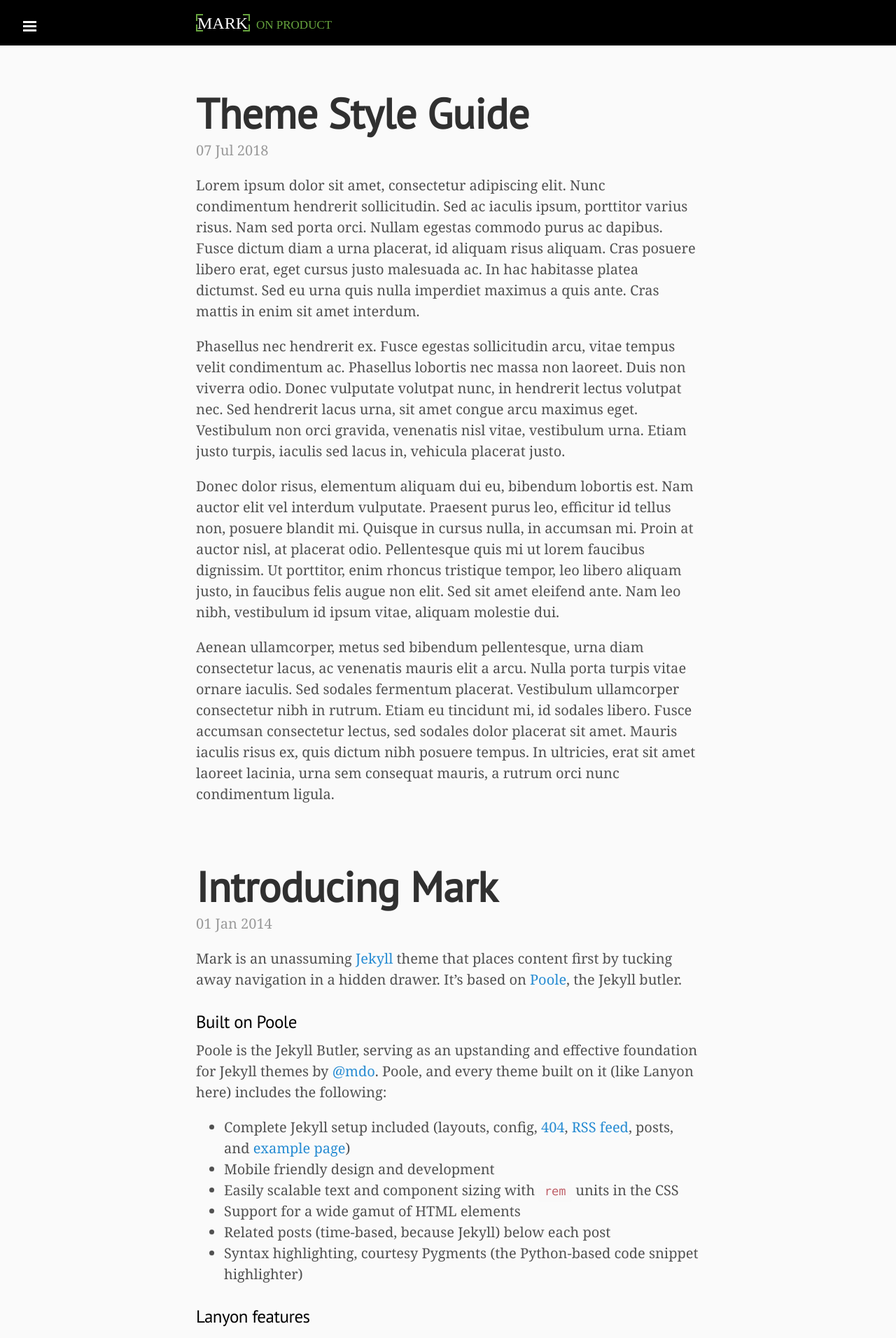
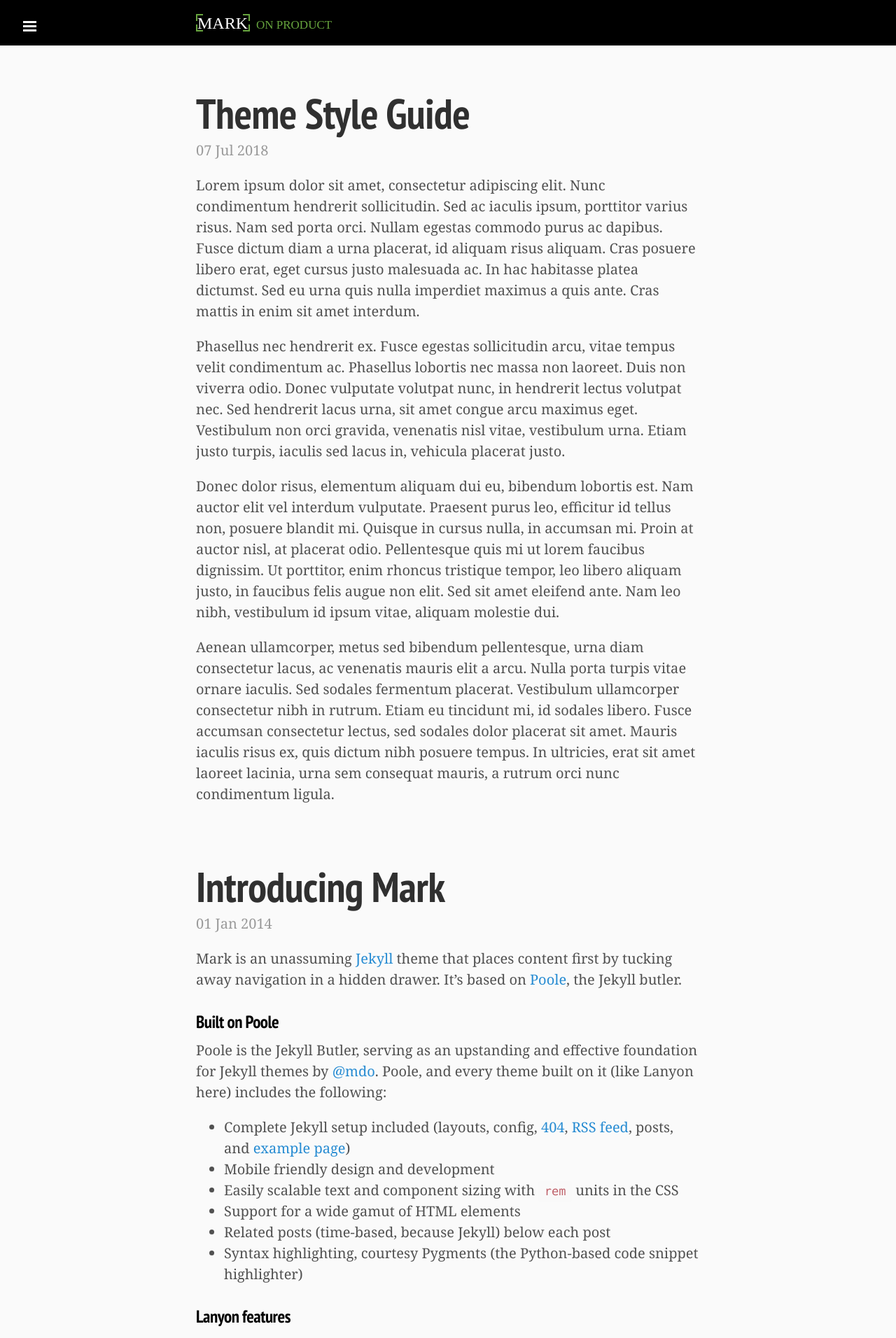
Before and after one commit to markthelefty/markthelefty.github.io, a Jekyll site: the page built from index.html, in a window 1280 px wide. Shown: the top 1912 px of the page at 70% size. Built offline with Jekyll 4.4.1, drawn with Linux system fonts in a browser that asks for light colours; some web fonts are replaced; Markdown is read by kramdown in place of the engine named in the settings; the list of posts is cut into pages by our own code.

Commit message:
typography tweaks

```diff
--- a/public/css/custom.css
+++ b/public/css/custom.css
@@ -41,7 +41,7 @@
  */
 
  h1, h2, h3, h4, h5, h6 {
-    font-family: 'PT Sans', Helvetica, Arial, sans-serif;
+    font-family: 'PT Sans Narrow', Helvetica, Arial, sans-serif;
     color: #000;
  }
 
```
